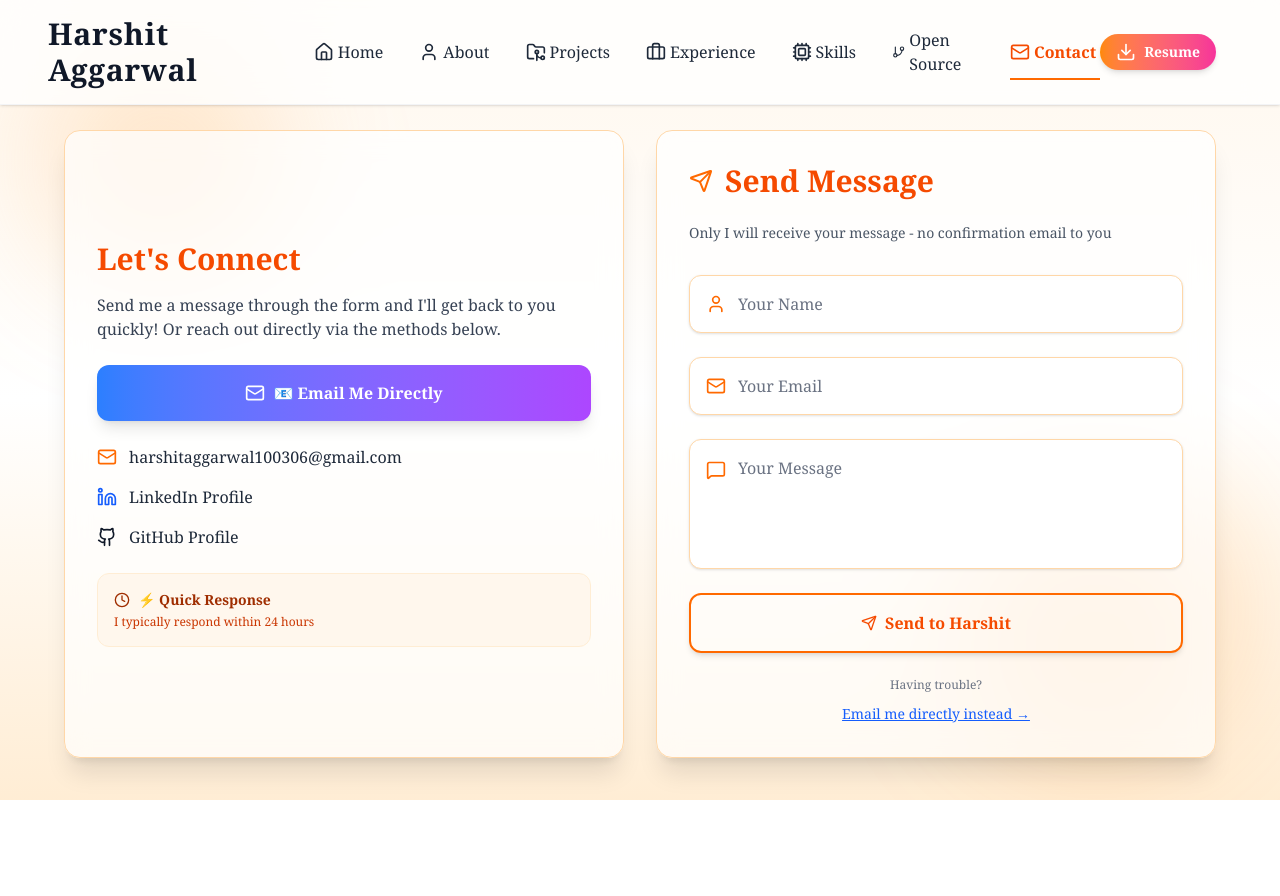
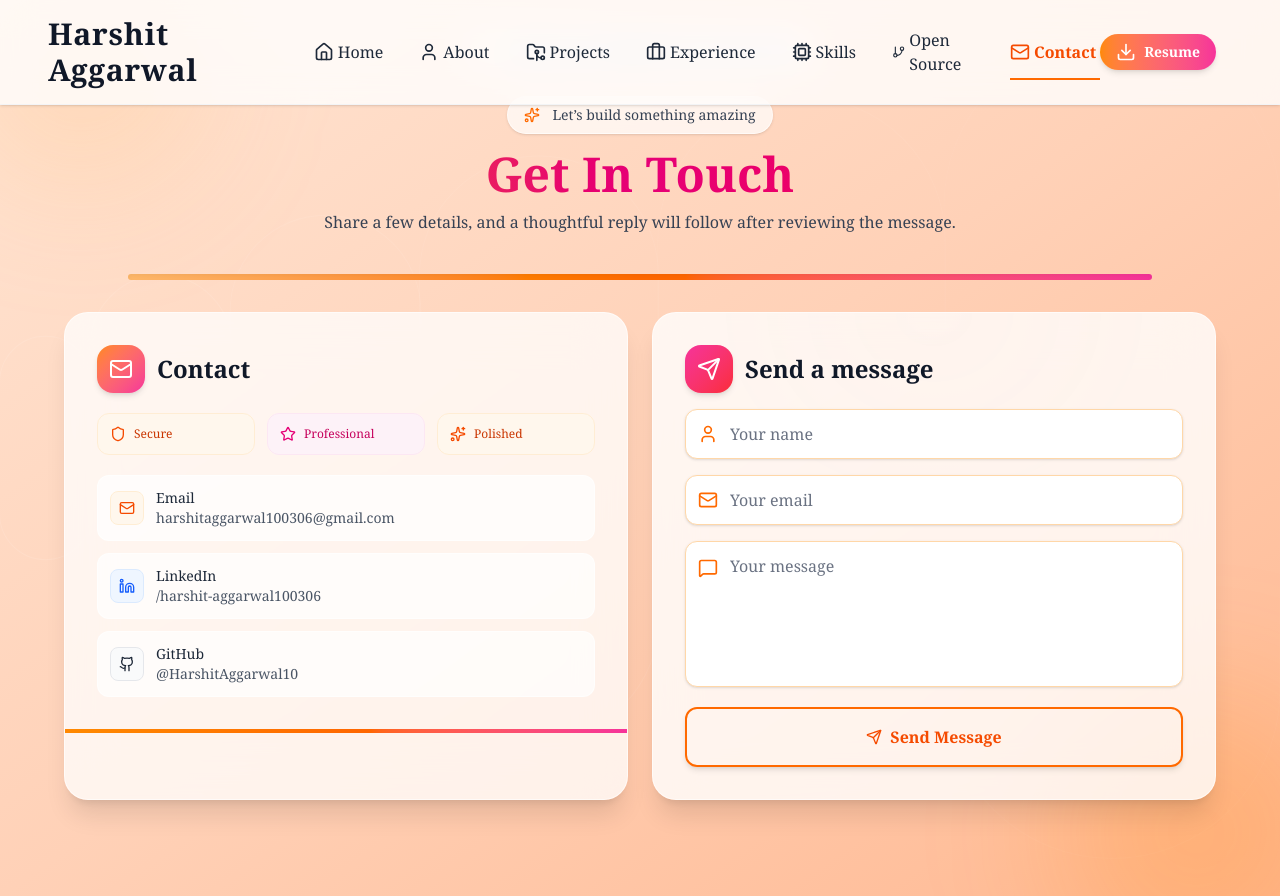
Before and after one commit to HarshitAggarwal10/Harshit.Portfolio, a React (Vite) app in the folder client/: page /contact in a window 1280 px wide. Before the commit the page ends 800 px from the top, so only its background shows below. Built offline with nearby package versions, Linux system fonts and the light colour scheme.

Commit message:
corrected the backend

```diff
--- a/client/src/pages/Contact.tsx
+++ b/client/src/pages/Contact.tsx
@@ -1,207 +1,261 @@
+
 import React, { useState, useEffect } from "react";
-import {
-  Mail,
-  User,
-  MessageSquare,
-  Linkedin,
-  Github,
-  Send,
-  CheckCircle,
-  AlertTriangle,
-  Clock,
-} from "lucide-react";
+import { Mail, User, MessageSquare, Send, Github, Linkedin, Sparkles, Shield, Star, Wand2, CheckCircle, AlertTriangle, Clock } from "lucide-react";
 import { motion, AnimatePresence } from "framer-motion";
 
 const Contact: React.FC = () => {
   const [form, setForm] = useState({ name: "", email: "", message: "" });
   const [loading, setLoading] = useState(false);
-  const [status, setStatus] = useState<null | "success" | "error" | "timeout">(
-    null
-  );
+  const [status, setStatus] = useState<null | "success" | "error" | "timeout">(null);
   const [responseMessage, setResponseMessage] = useState("");
 
-  // Auto-hide status message after 6 seconds
   useEffect(() => {
     if (status) {
-      const timer = setTimeout(() => {
+      const t = setTimeout(() => {
         setStatus(null);
         setResponseMessage("");
       }, 6000);
-      return () => clearTimeout(timer);
+      return () => clearTimeout(t);
     }
   }, [status]);
 
   const handleChange = (
     e: React.ChangeEvent<HTMLInputElement | HTMLTextAreaElement>
-  ) => {
-    setForm({ ...form, [e.target.name]: e.target.value });
-  };
+  ) => setForm({ ...form, [e.target.name]: e.target.value });
 
   const handleSubmit = async (e: React.FormEvent) => {
     e.preventDefault();
     setLoading(true);
+    setStatus(null);
+    setResponseMessage("");
+
+    const controller = new AbortController();
+    const to = setTimeout(() => controller.abort(), 15000);
+
     try {
-      const response = await fetch("http://localhost:5000/api/contact", {
+      const res = await fetch("http://localhost:5000/api/contact", {
         method: "POST",
         headers: { "Content-Type": "application/json" },
-        body: JSON.stringify(form),
+        body: JSON.stringify({
+          name: form.name.trim(),
+          email: form.email.trim(),
+          message: form.message.trim(),
+        }),
+        signal: controller.signal,
       });
 
-      const data = await response.json();
+      clearTimeout(to);
+      const data = await res.json();
 
-      if (response.ok) {
-        alert(
-          "✅ Message sent successfully! Check your email for confirmation."
-        );
+      if (res.ok && data?.success) {
+        setStatus("success");
+        setResponseMessage(data.msg || "Message sent successfully!");
         setForm({ name: "", email: "", message: "" });
       } else {
-        alert(`❌ Error: ${data.msg}`);
+        setStatus("error");
+        setResponseMessage(data?.msg || "Failed to send message. Try again later.");
       }
-    } catch (error) {
-      console.error("Contact form error:", error);
-      alert("❌ Failed to send message. Please try again later.");
+    } catch (err: unknown) {
+      clearTimeout(to);
+      if (err && typeof err === "object" && "name" in err && (err as { name?: string }).name === "AbortError") {
+        setStatus("timeout");
+        setResponseMessage("Request timed out. Please try again.");
+      } else {
+        setStatus("error");
+        setResponseMessage("Network error. Please try again later.");
+      }
     } finally {
       setLoading(false);
     }
   };
 
-  // Direct email function
-  const handleDirectEmail = () => {
-    const subject = encodeURIComponent("Portfolio Contact");
-    const body = encodeURIComponent(`Hi Harshit,
-
-Name: ${form.name || "[Your name]"}
-Email: ${form.email || "[Your email]"}
-
-Message:
-${form.message || "[Your message here]"}
-
-Best regards,
-${form.name || "[Your name]"}`);
-
-    window.location.href = `mailto:harshitaggarwal100306@gmail.com?subject=${subject}&body=${body}`;
-  };
+  // Ambient accent rings
+  const rings = Array.from({ length: 6 }, (_, i) => ({
+    id: i,
+    size: 220 + i * 120,
+    opacity: 0.08 - i * 0.01,
+  }));
 
   return (
-    <div className="relative w-full min-h-screen flex items-center justify-center bg-gradient-to-b from-orange-50 via-white to-orange-100 px-4 sm:px-6 md:px-8 pt-24 sm:pt-28 md:pt-32 pb-10 overflow-hidden">
-      {/* Floating animated background circles */}
+    <div className="relative w-full min-h-screen flex items-center justify-center bg-gradient-to-br from-[#FFE5D4] via-[#FFD1B7] to-[#FFB891] px-4 sm:px-6 md:px-8 py-24 overflow-hidden">
+      {/* Accent concentric rings */}
+      <div className="absolute inset-0 flex items-center justify-center pointer-events-none">
+        {rings.map((r) => (
           <motion.div
-        className="absolute top-5 left-5 sm:top-10 sm:left-10 w-40 sm:w-60 h-40 sm:h-60 bg-orange-300/30 rounded-full blur-3xl"
-        animate={{ y: [0, 20, 0] }}
-        transition={{ repeat: Infinity, duration: 6 }}
+            key={r.id}
+            className="rounded-full border border-white"
+            style={{ width: r.size, height: r.size, opacity: r.opacity }}
+            animate={{ scale: [1, 1.02, 1], opacity: [r.opacity, r.opacity + 0.02, r.opacity] }}
+            transition={{ duration: 10 + r.id * 2, repeat: Infinity, ease: "easeInOut", delay: r.id * 0.6 }}
           />
+        ))}
+      </div>
+
+      {/* Floating sparkles badge */}
       <motion.div
-        className="absolute bottom-5 right-5 sm:bottom-10 sm:right-10 w-52 sm:w-72 h-52 sm:h-72 bg-orange-400/20 rounded-full blur-3xl"
-        animate={{ y: [0, -20, 0] }}
-        transition={{ repeat: Infinity, duration: 7 }}
-      />
+        className="absolute top-8 left-1/2 -translate-x-1/2 z-10"
+        initial={{ opacity: 0, y: -10 }}
+        animate={{ opacity: 1, y: 0 }}
+        transition={{ duration: 0.6 }}
+      >
+        <div className="inline-flex items-center gap-2 px-4 py-2 rounded-full bg-white/70 backdrop-blur-md border border-white/60 shadow-sm">
+          <Wand2 className="w-4 h-4 text-orange-600" />
+          <span className="text-xs sm:text-sm text-gray-700">Polished with delightful micro-interactions</span>
+        </div>
+      </motion.div>
 
+      {/* Decorative corner orbs */}
+      <motion.div className="absolute -top-16 -left-16 w-64 h-64 rounded-full bg-orange-300/20 blur-3xl" animate={{ x: [0, 20, 0] }} transition={{ duration: 10, repeat: Infinity }} />
+      <motion.div className="absolute -bottom-20 -right-20 w-72 h-72 rounded-full bg-orange-400/20 blur-3xl" animate={{ x: [0, -20, 0] }} transition={{ duration: 12, repeat: Infinity }} />
+
+      <div className="relative z-10 w-full max-w-6xl">
+        {/* Header */}
         <motion.div
-        initial={{ opacity: 0, y: 40 }}
+          initial={{ opacity: 0, y: 24 }}
           animate={{ opacity: 1, y: 0 }}
-        transition={{ duration: 0.7 }}
-        className="w-full max-w-6xl grid grid-cols-1 md:grid-cols-2 gap-6 sm:gap-8 relative z-10"
+          transition={{ duration: 0.6 }}
+          className="text-center mb-10"
         >
-        {/* Contact Info Section */}
-        <div className="bg-white/70 backdrop-blur-md rounded-2xl shadow-xl p-6 sm:p-8 flex flex-col justify-center border border-orange-200">
-          <h2 className="text-2xl sm:text-3xl font-bold text-orange-600 mb-3 sm:mb-4">
-            Let's Connect
-          </h2>
-          <p className="text-gray-700 text-sm sm:text-base mb-5 sm:mb-6">
-            Send me a message through the form and I'll get back to you quickly!
-            Or reach out directly via the methods below.
+          <div className="inline-flex items-center gap-3 px-4 py-2 rounded-full bg-white/70 backdrop-blur-md border border-white/60 shadow-sm">
+            <Sparkles className="w-4 h-4 text-orange-500" />
+            <span className="text-sm text-gray-700">Let’s build something amazing</span>
+          </div>
+          <h1 className="mt-4 text-4xl sm:text-5xl font-extrabold font-serif bg-gradient-to-r from-orange-600 via-pink-600 to-red-500 bg-clip-text text-transparent">
+            Get In Touch
+          </h1>
+          <p className="mt-3 text-gray-700 max-w-2xl mx-auto">
+            Share a few details, and a thoughtful reply will follow after reviewing the message.
           </p>
+        </motion.div>
 
-          {/* Quick Email Button */}
-          <motion.button
-            onClick={handleDirectEmail}
-            className="w-full mb-6 p-4 bg-gradient-to-r from-blue-500 to-purple-500 text-white rounded-xl shadow-lg hover:shadow-xl transition-all duration-300 flex items-center justify-center space-x-2 font-semibold"
-            whileHover={{ scale: 1.02, y: -2 }}
-            whileTap={{ scale: 0.98 }}
+        {/* Unique highlight strip */}
+        <div className="relative mx-auto max-w-5xl mb-8">
+          <div className="h-1.5 w-full rounded-full bg-gradient-to-r from-orange-300 via-orange-500 to-pink-500 shadow-inner" />
+        </div>
+
+        {/* Grid */}
+        <div className="grid grid-cols-1 md:grid-cols-2 gap-6">
+          {/* Left: Contact info and badges */}
+          <motion.div
+            initial={{ opacity: 0, y: 24 }}
+            animate={{ opacity: 1, y: 0 }}
+            transition={{ duration: 0.6, delay: 0.08 }}
+            className="bg-white/75 backdrop-blur-xl rounded-3xl shadow-xl border border-white/60 overflow-hidden"
           >
-            <Mail className="w-5 h-5" />
-            <span>📧 Email Me Directly</span>
-          </motion.button>
+            <div className="p-6 sm:p-8">
+              <div className="flex items-center gap-3 mb-5">
+                <div className="p-3 rounded-2xl bg-gradient-to-br from-orange-400 to-pink-500 shadow-md">
+                  <Mail className="w-6 h-6 text-white" />
+                </div>
+                <h2 className="text-2xl font-semibold text-gray-900">Contact</h2>
+              </div>
 
-          <div className="space-y-3 sm:space-y-4">
+              {/* Trust badges */}
+              <div className="grid grid-cols-3 gap-3 mb-5">
+                <div className="p-3 rounded-xl bg-orange-50 border border-orange-100 flex items-center gap-2">
+                  <Shield className="w-4 h-4 text-orange-600" />
+                  <span className="text-xs font-medium text-orange-700">Secure</span>
+                </div>
+                <div className="p-3 rounded-xl bg-pink-50 border border-pink-100 flex items-center gap-2">
+                  <Star className="w-4 h-4 text-pink-600" />
+                  <span className="text-xs font-medium text-pink-700">Professional</span>
+                </div>
+                <div className="p-3 rounded-xl bg-orange-50 border border-orange-100 flex items-center gap-2">
+                  <Sparkles className="w-4 h-4 text-orange-600" />
+                  <span className="text-xs font-medium text-orange-700">Polished</span>
+                </div>
+              </div>
+
+              <div className="space-y-3">
                 <a
                   href="mailto:harshitaggarwal100306@gmail.com"
-              className="flex items-center gap-3 text-gray-800 hover:text-orange-600 transition text-sm sm:text-base break-words group"
+                  className="group flex items-center gap-3 px-3 py-3 rounded-xl bg-white/70 border border-white/60 hover:bg-white transition-all"
                 >
-              <Mail className="w-5 h-5 text-orange-500 flex-shrink-0 group-hover:scale-110 transition-transform" />
-              harshitaggarwal100306@gmail.com
+                  <div className="p-2 rounded-lg bg-orange-50 border border-orange-100">
+                    <Mail className="w-4 h-4 text-orange-600" />
+                  </div>
+                  <div className="flex-1">
+                    <div className="text-sm text-gray-800">Email</div>
+                    <div className="text-sm text-gray-600 group-hover:text-orange-700 truncate">harshitaggarwal100306@gmail.com</div>
+                  </div>
                 </a>
+
                 <a
                   href="https://www.linkedin.com/in/harshit-aggarwal100306/"
                   target="_blank"
                   rel="noopener noreferrer"
-              className="flex items-center gap-3 text-gray-800 hover:text-orange-600 transition text-sm sm:text-base group"
+                  className="group flex items-center gap-3 px-3 py-3 rounded-xl bg-white/70 border border-white/60 hover:bg-white transition-all"
                 >
-              <Linkedin className="w-5 h-5 text-blue-600 flex-shrink-0 group-hover:scale-110 transition-transform" />
-              LinkedIn Profile
+                  <div className="p-2 rounded-lg bg-blue-50 border border-blue-100">
+                    <Linkedin className="w-4 h-4 text-blue-600" />
+                  </div>
+                  <div className="flex-1">
+                    <div className="text-sm text-gray-800">LinkedIn</div>
+                    <div className="text-sm text-gray-600 group-hover:text-orange-700 truncate">/harshit-aggarwal100306</div>
+                  </div>
                 </a>
+
                 <a
                   href="https://github.com/HarshitAggarwal10"
                   target="_blank"
                   rel="noopener noreferrer"
-              className="flex items-center gap-3 text-gray-800 hover:text-orange-600 transition text-sm sm:text-base group"
+                  className="group flex items-center gap-3 px-3 py-3 rounded-xl bg-white/70 border border-white/60 hover:bg-white transition-all"
                 >
-              <Github className="w-5 h-5 text-gray-900 flex-shrink-0 group-hover:scale-110 transition-transform" />
-              GitHub Profile
+                  <div className="p-2 rounded-lg bg-gray-50 border border-gray-200">
+                    <Github className="w-4 h-4 text-gray-800" />
+                  </div>
+                  <div className="flex-1">
+                    <div className="text-sm text-gray-800">GitHub</div>
+                    <div className="text-sm text-gray-600 group-hover:text-orange-700 truncate">@HarshitAggarwal10</div>
+                  </div>
                 </a>
               </div>
+            </div>
+            <div className="h-1 bg-gradient-to-r from-orange-400 via-orange-500 to-pink-500" />
+          </motion.div>
 
-          {/* Response Time Info */}
-          <div className="mt-6 p-4 bg-orange-50 rounded-xl border border-orange-100">
-            <div className="flex items-center gap-2 text-orange-800">
-              <Clock className="w-4 h-4" />
-              <span className="font-semibold text-sm">⚡ Quick Response</span>
+          {/* Right: Form */}
+          <motion.form
+            onSubmit={handleSubmit}
+            initial={{ opacity: 0, y: 24 }}
+            animate={{ opacity: 1, y: 0 }}
+            transition={{ duration: 0.6, delay: 0.12 }}
+            className="bg-white/80 backdrop-blur-xl rounded-3xl shadow-xl border border-white/60 p-6 sm:p-8 relative overflow-hidden"
+          >
+            {/* Glow gradient */}
+            <div className="pointer-events-none absolute inset-0 opacity-60 mix-blend-overlay" style={{ background: "radial-gradient(60% 60% at 50% 0%, rgba(255,145,99,0.18) 0%, transparent 70%)" }} />
+
+            <div className="relative">
+              <div className="flex items-center gap-3 mb-4">
+                <div className="p-3 rounded-2xl bg-gradient-to-br from-pink-500 to-red-500 shadow-md">
+                  <Send className="w-6 h-6 text-white" />
                 </div>
-            <p className="text-orange-700 text-xs mt-1">
-              I typically respond within 24 hours
-            </p>
-          </div>
+                <h3 className="text-2xl font-semibold text-gray-900">Send a message</h3>
               </div>
 
-        {/* Contact Form */}
-        <form
-          onSubmit={handleSubmit}
-          className="w-full p-6 sm:p-8 bg-white/70 backdrop-blur-md rounded-2xl shadow-xl flex flex-col gap-5 sm:gap-6 border border-orange-200"
-        >
-          <div className="flex items-center gap-3 mb-2">
-            <Send className="w-6 h-6 text-orange-500" />
-            <h1 className="text-2xl sm:text-3xl font-extrabold font-serif text-orange-600">
-              Send Message
-            </h1>
-          </div>
-
-          <p className="text-sm text-gray-600 -mt-2 mb-2">
-            Only I will receive your message - no confirmation email to you
-          </p>
-
-          {/* Loading Bar */}
               {loading && (
-            <div className="w-full bg-gray-200 rounded-full h-2 mb-4">
+                <div className="mb-5">
+                  <div className="w-full bg-gray-200 rounded-full h-2 overflow-hidden">
                     <motion.div
-                className="bg-gradient-to-r from-orange-400 to-pink-400 h-2 rounded-full"
+                      className="h-2 bg-gradient-to-r from-orange-400 via-pink-400 to-red-400"
                       initial={{ width: "0%" }}
                       animate={{ width: "100%" }}
                       transition={{ duration: 15, ease: "easeInOut" }}
                     />
-              <div className="text-center mt-2 text-sm text-gray-600">
-                <Clock className="w-4 h-4 inline mr-1" />
-                Sending message to Harshit... (up to 15 seconds)
+                  </div>
+                  <div className="text-center mt-2 text-sm text-gray-600 flex items-center justify-center gap-2">
+                    <Clock className="w-4 h-4" /> Sending...
                   </div>
                 </div>
               )}
 
-          {/* Name Field */}
-          <div className="flex items-center gap-3 bg-white rounded-xl p-3 sm:p-4 shadow-sm border border-orange-200 focus-within:ring-2 focus-within:ring-orange-400 transition">
+              <div className="space-y-4">
+                <div className="flex items-center gap-3 bg-white rounded-xl p-3 shadow-sm border border-orange-200 focus-within:ring-2 focus-within:ring-orange-400 transition">
                   <User className="text-orange-500 w-5 h-5 flex-shrink-0" />
                   <input
                     type="text"
                     name="name"
-              placeholder="Your Name"
+                    placeholder="Your name"
                     value={form.name}
                     onChange={handleChange}
                     required
@@ -210,13 +264,12 @@ ${form.name || "[Your name]"}`);
                   />
                 </div>
 
-          {/* Email Field */}
-          <div className="flex items-center gap-3 bg-white rounded-xl p-3 sm:p-4 shadow-sm border border-orange-200 focus-within:ring-2 focus-within:ring-orange-400 transition">
+                <div className="flex items-center gap-3 bg-white rounded-xl p-3 shadow-sm border border-orange-200 focus-within:ring-2 focus-within:ring-orange-400 transition">
                   <Mail className="text-orange-500 w-5 h-5 flex-shrink-0" />
                   <input
                     type="email"
                     name="email"
-              placeholder="Your Email"
+                    placeholder="Your email"
                     value={form.email}
                     onChange={handleChange}
                     required
@@ -225,30 +278,25 @@ ${form.name || "[Your name]"}`);
                   />
                 </div>
 
-          {/* Message Field */}
-          <div className="flex items-start gap-3 bg-white rounded-xl p-3 sm:p-4 shadow-sm border border-orange-200 focus-within:ring-2 focus-within:ring-orange-400 transition">
+                <div className="flex items-start gap-3 bg-white rounded-xl p-3 shadow-sm border border-orange-200 focus-within:ring-2 focus-within:ring-orange-400 transition">
                   <MessageSquare className="text-orange-500 w-5 h-5 mt-1 flex-shrink-0" />
                   <textarea
                     name="message"
-              placeholder="Your Message"
+                    placeholder="Your message"
                     value={form.message}
                     onChange={handleChange}
                     required
                     disabled={loading}
-              rows={4}
+                    rows={5}
                     className="w-full bg-transparent outline-none text-gray-900 placeholder-gray-500 resize-none text-sm sm:text-base disabled:opacity-60"
                   />
                 </div>
+              </div>
 
-          {/* Submit Button */}
               <button
                 type="submit"
                 disabled={loading}
-            className={`relative px-5 sm:px-6 py-3 sm:py-4 font-bold rounded-xl border-2 border-orange-500
-              text-orange-600 hover:text-white hover:bg-orange-500 transition-all duration-300 shadow-md
-              text-sm sm:text-base flex items-center justify-center gap-2 ${
-                loading ? "opacity-50 cursor-not-allowed" : "hover:scale-[1.02]"
-              }`}
+                className={`mt-5 relative w-full px-6 py-4 font-bold rounded-xl border-2 border-orange-500 text-orange-600 hover:text-white hover:bg-orange-500 transition-all duration-300 shadow-md text-sm sm:text-base flex items-center justify-center gap-2 ${loading ? "opacity-60 cursor-not-allowed" : "hover:scale-[1.01]"}`}
               >
                 {loading ? (
                   <>
@@ -257,38 +305,29 @@ ${form.name || "[Your name]"}`);
                       animate={{ rotate: 360 }}
                       transition={{ duration: 1, repeat: Infinity, ease: "linear" }}
                     />
-                Sending to Harshit...
+                    Sending...
                   </>
                 ) : (
                   <>
                     <Send className="w-4 h-4" />
-                Send to Harshit
+                    Send Message
                   </>
                 )}
               </button>
+            </div>
+          </motion.form>
+        </div>
+      </div>
 
-          {/* Alternative Email Option */}
-          <div className="text-center">
-            <p className="text-xs text-gray-500 mb-2">Having trouble?</p>
-            <button
-              type="button"
-              onClick={handleDirectEmail}
-              className="text-blue-600 hover:text-blue-700 font-medium text-sm underline"
-            >
-              Email me directly instead →
-            </button>
-          </div>
-        </form>
-      </motion.div>
-
-      {/* Status Messages */}
+      {/* Toasts */}
       <AnimatePresence>
         {status && (
           <motion.div
-            initial={{ opacity: 0, y: 50, scale: 0.9 }}
-            animate={{ opacity: 1, y: 0, scale: 1 }}
-            exit={{ opacity: 0, y: -50, scale: 0.9 }}
-            className="fixed bottom-8 right-8 z-50 max-w-sm"
+            initial={{ opacity: 0, y: 30 }}
+            animate={{ opacity: 1, y: 0 }}
+            exit={{ opacity: 0, y: -10 }}
+            transition={{ duration: 0.25 }}
+            className="fixed bottom-6 right-6 z-50"
           >
             <div
               className={`p-4 rounded-2xl shadow-2xl border-2 backdrop-blur-xl ${
@@ -299,7 +338,7 @@ ${form.name || "[Your name]"}`);
                   : "bg-red-50/90 border-red-200 text-red-800"
               }`}
             >
-              <div className="flex items-start space-x-3">
+              <div className="flex items-start gap-3">
                 <div
                   className={`p-2 rounded-full ${
                     status === "success"
@@ -320,28 +359,34 @@ ${form.name || "[Your name]"}`);
                 <div>
                   <h4 className="font-semibold text-sm mb-1">
                     {status === "success"
-                      ? "✅ Message Delivered!"
+                      ? "Message Delivered"
                       : status === "timeout"
-                      ? "⏱️ Timeout"
-                      : "❌ Failed to Send"}
+                      ? "Request Timed Out"
+                      : "Failed to Send"}
                   </h4>
-                  <p className="text-xs leading-relaxed mb-2">
-                    {responseMessage}
-                  </p>
-                  {status !== "success" && (
-                    <button
-                      onClick={handleDirectEmail}
-                      className="text-xs underline hover:no-underline"
-                    >
-                      📧 Try direct email
-                    </button>
-                  )}
+                  <p className="text-xs leading-relaxed">{responseMessage}</p>
                 </div>
               </div>
             </div>
           </motion.div>
         )}
       </AnimatePresence>
+
+      {/* Global custom scrollbar styles */}
+      <style>{`
+        /* WebKit Scrollbar */
+        ::-webkit-scrollbar { width: 10px; height: 10px; }
+        ::-webkit-scrollbar-track { background: linear-gradient(to bottom, #FFE5D4, #FFD1B7); border-radius: 10px; }
+        ::-webkit-scrollbar-thumb { background: linear-gradient(180deg, #FF9555, #FFB183); border-radius: 10px; border: 2px solid #FFE5D4; }
+        ::-webkit-scrollbar-thumb:hover { background: linear-gradient(180deg, #FF7A33, #FF9C66); }
+
+        /* Firefox Scrollbar */
+        * { scrollbar-width: thin; scrollbar-color: #FF9555 #FFE5D4; }
+
+        /* Focus and selection */
+        ::selection { background: #FF9555; color: #fff; }
+        ::-moz-selection { background: #FF9555; color: #fff; }
+      `}</style>
     </div>
   );
 };
```
Lines whose indentation alone changed are shown as unchanged.
